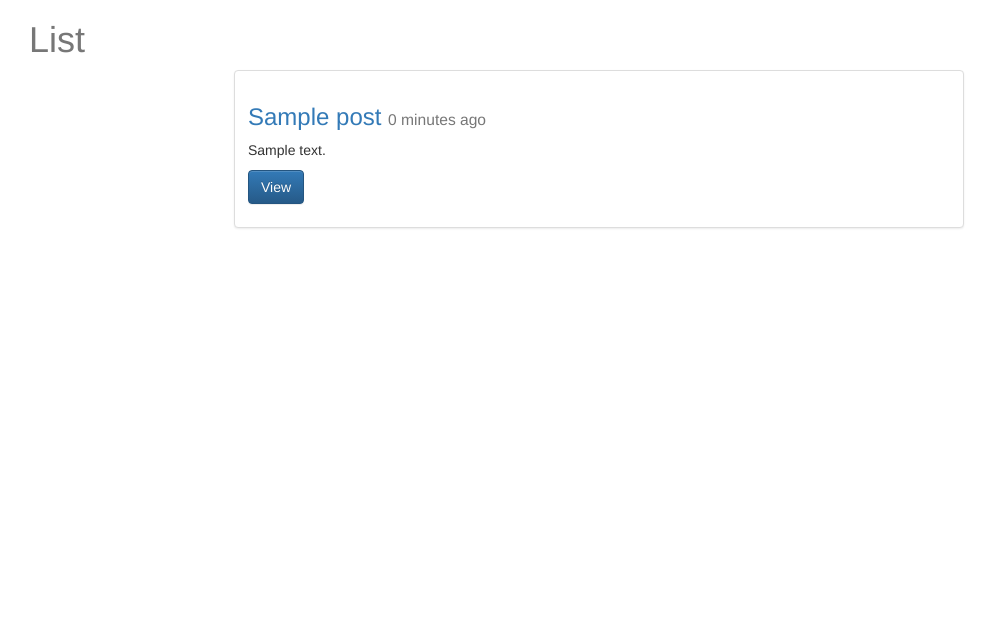
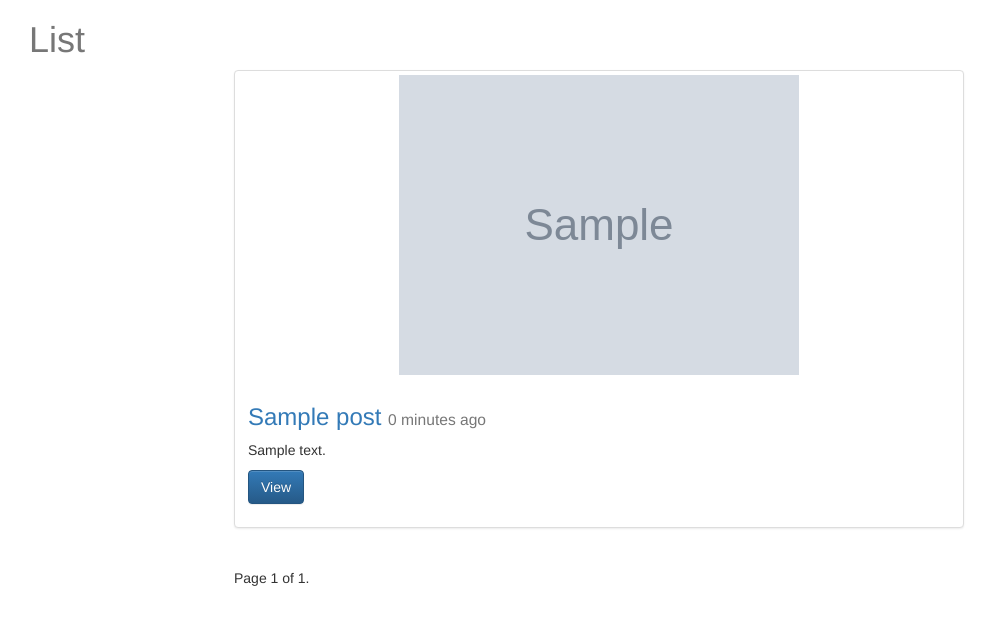
Before and after one commit to austin-simmons/TryDjango, a Django app: page /posts/ in a window 1280 px wide. Shown: the top 625 px of the page, without its empty margins (41-1036 px from the left). Run offline with Django 3.2, Linux system fonts and the light colour scheme; tables that the repository leaves empty hold one stand-in row (values such as "Sample post"); grey boxes marked "Sample" are stand-in pictures; some libraries are stand-ins or nearby versions.

Commit message:
up to part 30

```diff
--- a/TryDjango/settings.py
+++ b/TryDjango/settings.py
@@ -127,4 +127,6 @@ STATICFILES_DIRS = [
 ]
 
 STATIC_ROOT = os.path.join(BASE_DIR, 'static_cdn')
+
+MEDIA_URL = '/media/'
 MEDIA_ROOT = os.path.join(BASE_DIR, 'media_cdn')
--- a/TryDjango/urls.py
+++ b/TryDjango/urls.py
@@ -26,3 +26,4 @@ urlpatterns = [
 
 if settings.DEBUG:
     urlpatterns += static(settings.STATIC_URL, document_root=settings.STATIC_ROOT)
+    urlpatterns += static(settings.MEDIA_URL, document_root=settings.MEDIA_ROOT)
--- a/posts/forms.py
+++ b/posts/forms.py
@@ -7,5 +7,6 @@ class PostForm(forms.ModelForm):
         model = Post
         fields = [
             'title',
-            'content'
+            'content',
+            'image'
         ]
--- a/posts/models.py
+++ b/posts/models.py
@@ -1,10 +1,27 @@
 from django.db import models
 from django.core.urlresolvers import reverse
+from django.db.models.signals import pre_save
+from django.utils.text import slugify
 
 
 # Create your models here.
+
+def upload_location(instance, filename):
+    return '{0}/{1}'.format(instance.id, filename)
+
+
 class Post(models.Model):
     title = models.CharField(max_length=120)
+    slug = models.SlugField(unique=True)
+    image = models.ImageField(
+            upload_to=upload_location,
+            null=True,
+            blank=True,
+            width_field='width_field',
+            height_field='height_field'
+    )
+    height_field = models.IntegerField(default=0)
+    width_field = models.IntegerField(default=0)
     content = models.TextField()
     updated = models.DateTimeField(auto_now=True, auto_now_add=False)
     timestamp = models.DateTimeField(auto_now=False, auto_now_add=True)
@@ -14,3 +31,24 @@ class Post(models.Model):
 
     def get_absolute_url(self):
         return reverse('posts:detail', kwargs={'id': self.id})
+
+    class Meta:
+        ordering = ['-timestamp', '-updated']
+
+def create_slug(instance, new_slug=None):
+    slug = slugify(instance.title)
+    if new_slug is not None:
+        slug = new_slug
+    qs = Post.objects.filter(slug=slug).order_by('-id')
+    exists = qs.exists()
+    if exists:
+        new_slug = '{0}-{1}'.format(slug, qs.first().id)
+        return create_slug(instance, new_slug=new_slug)
+    else:
+        return slug
+
+def pre_save_post_receiver(sender, instance, *args, **kwargs):
+    if not instance.slug:
+        instance.slug = create_slug(instance)
+
+pre_save.connect(pre_save_post_receiver, sender=Post)
--- a/posts/views.py
+++ b/posts/views.py
@@ -1,12 +1,14 @@
+from urllib.parse import quote_plus
 from django.http import HttpResponse, HttpResponseRedirect
 from django.shortcuts import render, get_object_or_404, redirect
 from django.contrib import messages
+from django.core.paginator import Paginator, EmptyPage, PageNotAnInteger
 from .models import Post
 from .forms import PostForm
 
 # Create your views here.
 def post_create(request):
-    form = PostForm(request.POST or None)
+    form = PostForm(request.POST or None, request.FILES or None)
     if form.is_valid():
         instance = form.save(commit=False)
         instance.save()
@@ -20,25 +22,39 @@ def post_create(request):
 
 def post_detail(request, id):
     instance = get_object_or_404(Post, id=id)
+    share_string = quote_plus(instance.content)
     context = {
         'title': instance.title,
-        'instance': instance
+        'instance': instance,
+        'share_string': share_string
     }
     return render(request, 'post_detail.html', context)
 
 
 def post_list(request):
-    queryset = Post.objects.all()
+    queryset_list = Post.objects.all()
+    paginator = Paginator(queryset_list, 2)
+    page_request_var = 'page'
+    page = request.GET.get(page_request_var)
+    try:
+        queryset = paginator.page(page)
+
+    except PageNotAnInteger:
+        queryset = paginator.page(1)
+
+    except EmptyPage:
+        queryset = paginator.page(paginator.num_pages)
     context = {
         'object_list': queryset,
-        'title': 'List'
+        'title': 'List',
+        'page_request_var': page_request_var
     }
     return render(request, 'post_list.html', context)
 
 
 def post_update(request, id=None):
     instance = get_object_or_404(Post, id=id)
-    form = PostForm(request.POST or None, instance=instance)
+    form = PostForm(request.POST or None, request.FILES or None, instance=instance)
     if form.is_valid():
         instance = form.save(commit=False)
         instance.save()
--- a/templates/post_form.html
+++ b/templates/post_form.html
@@ -3,7 +3,7 @@
 {% block content %}
     <div class="col-sm-8 col-sm-offset-2">
     <h1>Form</h1>
-    <form method="POST" action="">{% csrf_token %}
+    <form method="POST" action="" enctype="multipart/form-data">{% csrf_token %}
     {{ form.as_p }}
     <input type="submit" class="btn btn-default" value="Create Post">
     </form>
--- a/templates/post_list.html
+++ b/templates/post_list.html
@@ -7,7 +7,9 @@
         <div class="row">
               <div class="col-sm-12">
                 <div class="thumbnail">
-                  <!-- <img src="..." alt="..."> -->
+                    {% if obj.image %}
+                  <img src="{{ obj.image.url }}" class="img-responsive">
+                    {% endif %}
                   <div class="caption">
                     <h3><a href="{{ obj.get_absolute_url }}">{{ obj.title }}</a> <small>{{ obj.timestamp|timesince }} ago</small></h3>
                     <p>{{ obj.content|linebreaks|truncatechars:120 }}</p>
@@ -18,5 +20,20 @@
         <hr/>
         </div>
         {% endfor %}
+        <div class="pagination">
+        <span class="step-links">
+            {% if object_list.has_previous %}
+                <a href="?{{ page_request_var }}={{ object_list.previous_page_number }}">previous</a>
+            {% endif %}
+
+            <span class="current">
+                Page {{ object_list.number }} of {{ object_list.paginator.num_pages }}.
+            </span>
+
+            {% if object_list.has_next %}
+                <a href="?{{ page_request_var }}={{ object_list.next_page_number }}">next</a>
+            {% endif %}
+        </span>
+        </div>
     </div>
 {% endblock content%}
```
Also changed, not shown: templates/post_detail.html (+10 -1 lines), posts/migrations/0001_initial.py, 1 other file.
